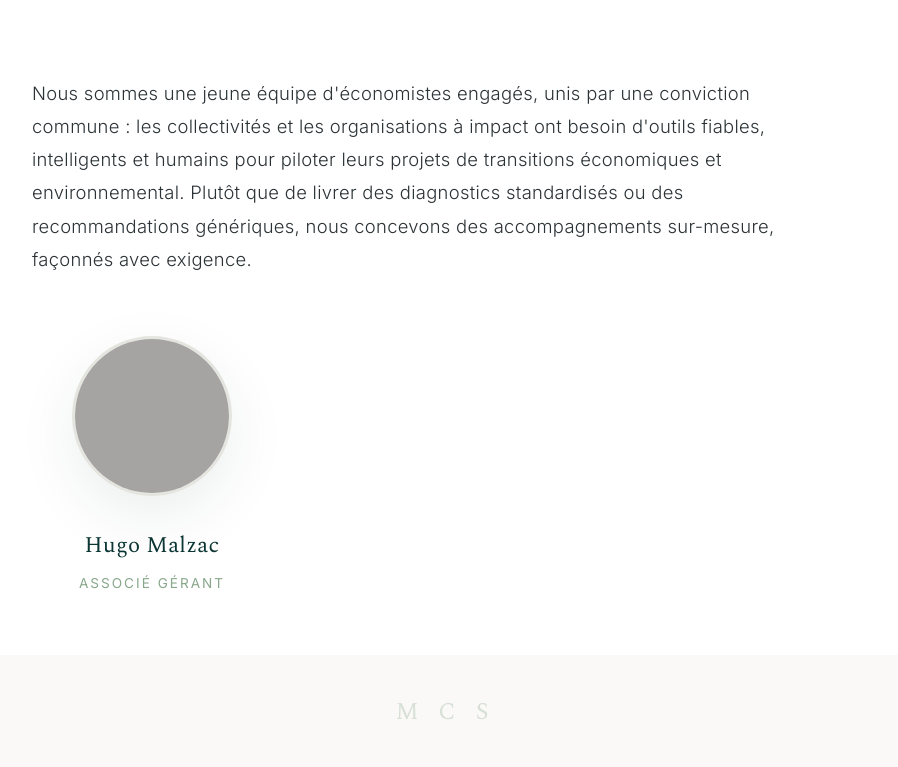
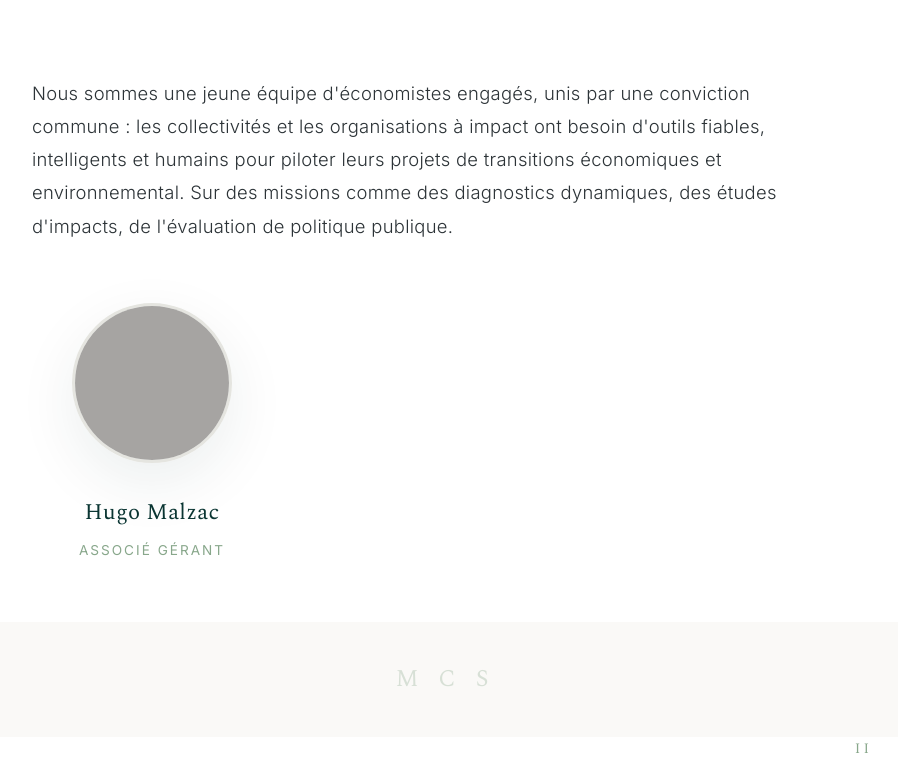
Before and after one commit to MCS-artisanat/page, a plain HTML site: page index.html in a window 1280 px wide. Shown: the part 1019-1786 px from the top of the page, without its empty margins (188-1086 px from the left). Drawn offline with nearby package versions, Linux system fonts and the light colour scheme; grey boxes are pictures that could not be loaded.

Commit message:
index.html

```diff
--- a/index.html
+++ b/index.html
@@ -1728,7 +1728,7 @@
             </div>
 
             <div class="maison-intro">
-                <p>Nous sommes une jeune équipe d'économistes engagés, unis par une conviction commune : les collectivités et les organisations à impact ont besoin d'outils fiables, intelligents et humains pour piloter leurs projets de transitions économiques et environnemental. Plutôt que de livrer des diagnostics standardisés ou des recommandations génériques, nous concevons des accompagnements sur-mesure, façonnés avec exigence.</p>
+                <p>Nous sommes une jeune équipe d'économistes engagés, unis par une conviction commune : les collectivités et les organisations à impact ont besoin d'outils fiables, intelligents et humains pour piloter leurs projets de transitions économiques et environnemental. Sur des missions comme des diagnostics dynamiques, des études d'impacts, de l'évaluation de politique publique.</p>
             </div>
 
             <div class="founders-grid">
```
